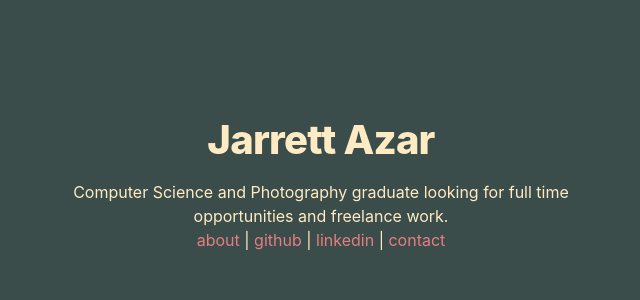
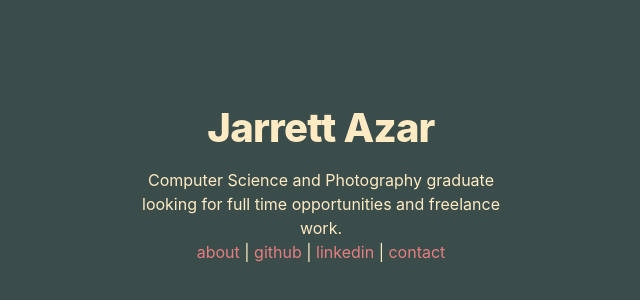
Before and after one commit to JarrettAzar/nextjs-blog, a Next.js app: page / in a window 1280 px wide. Shown: the part 272-572 px from the top of the page, without its empty margins (319-959 px from the left). Built offline with nearby package versions, Linux system fonts and the light colour scheme.

Commit message:
Update layout.module.css

```diff
--- a/components/layout.module.css
+++ b/components/layout.module.css
@@ -1,6 +1,6 @@
 .container {
   font-size: 1rem;
-  max-width: 36rem;
+  max-width: 24rem;
   padding: 0;
   margin: 3rem auto 6rem;
   position: absolute;
```
